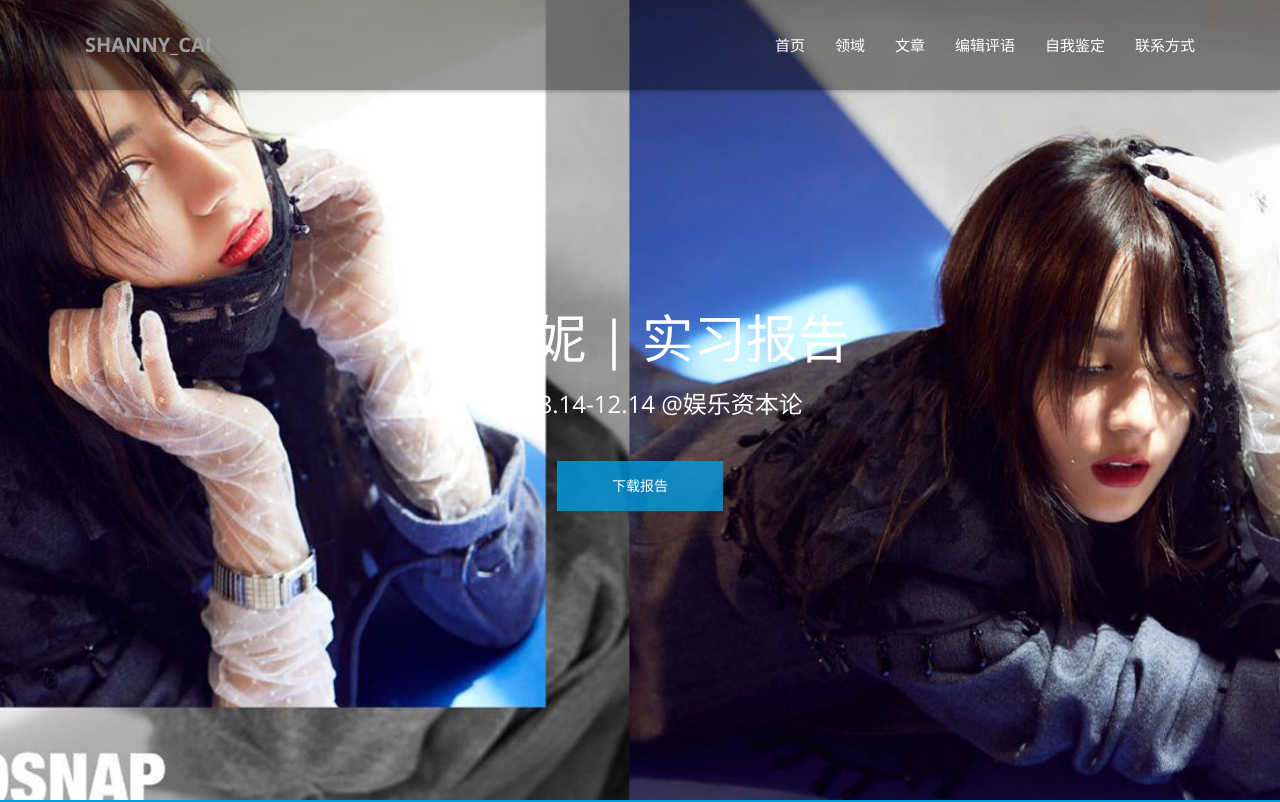
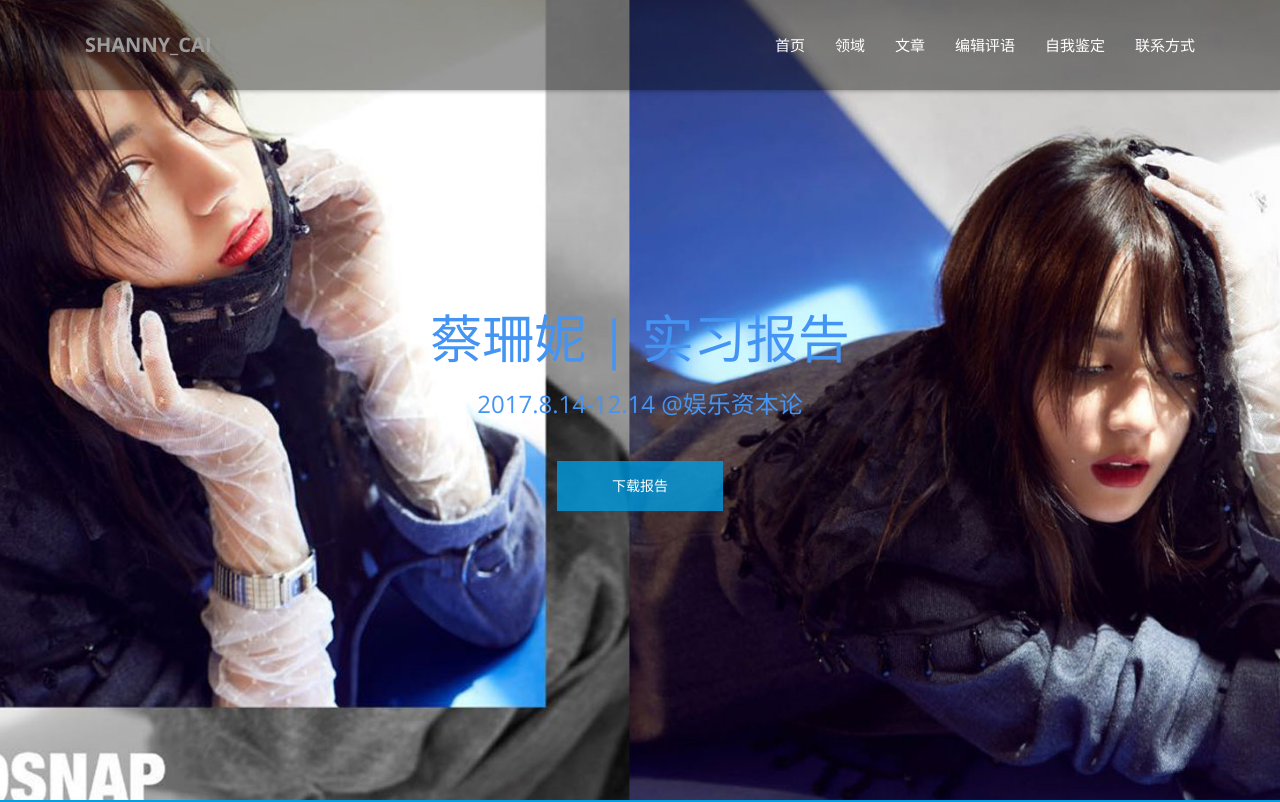
Before and after one commit to caishanni/caishanni.github.io, a plain HTML site: page index.html in a window 1280 px wide. Shown: the top 802 px of the page. Drawn offline with nearby package versions, Linux system fonts and the light colour scheme; some packages are replaced by stand-ins of ours.

Commit message:
Update main.css

```diff
--- a/css/main.css
+++ b/css/main.css
@@ -360,7 +360,7 @@ h1.navbar-brand {
 }
 
 .caption-content h2 {
-    color: #fff;
+    color: #4494f3;
     font-size: 52px;
     font-weight: 400;
     margin-bottom: 25px;
@@ -372,6 +372,7 @@ h1.navbar-brand {
     font-size: 24px;
     margin-bottom: 45px;
     text-transform: capitalize;
+    color: #4494f3;
 }
 
 .caption-content p {
```
